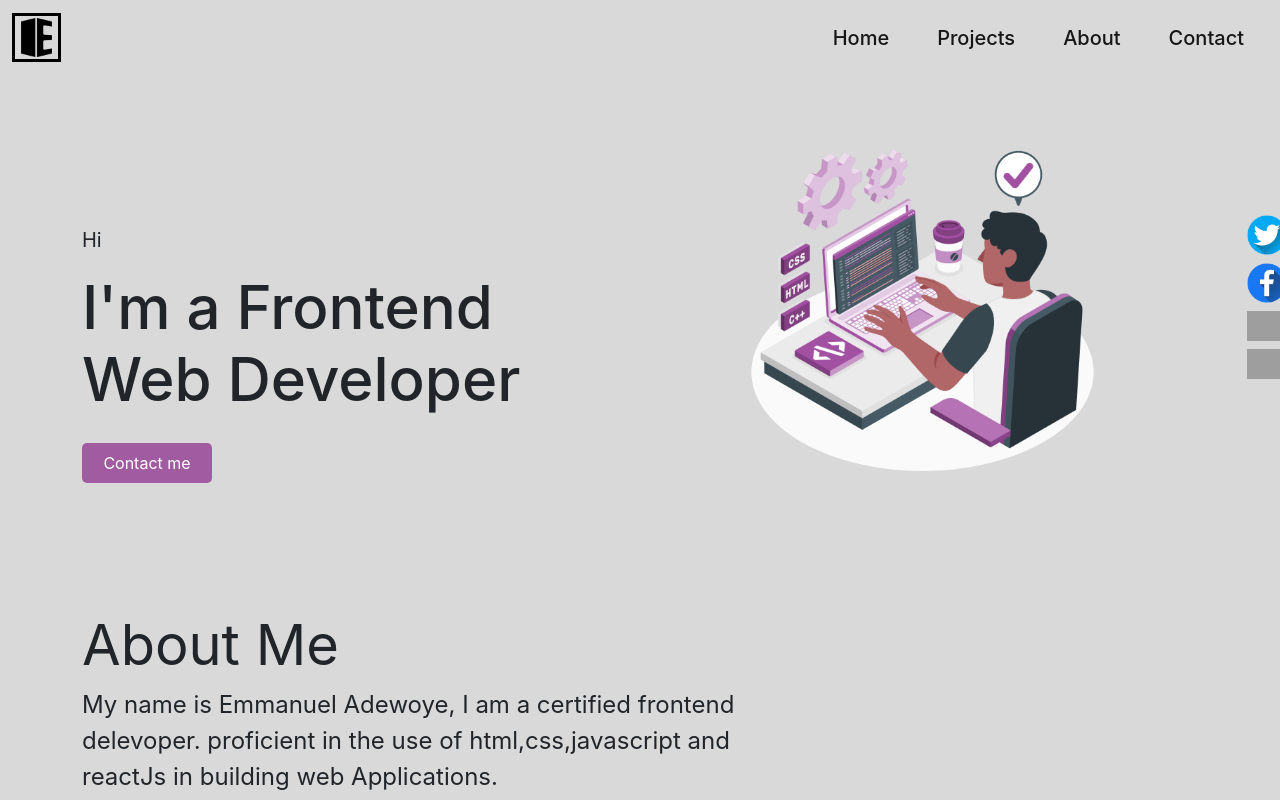
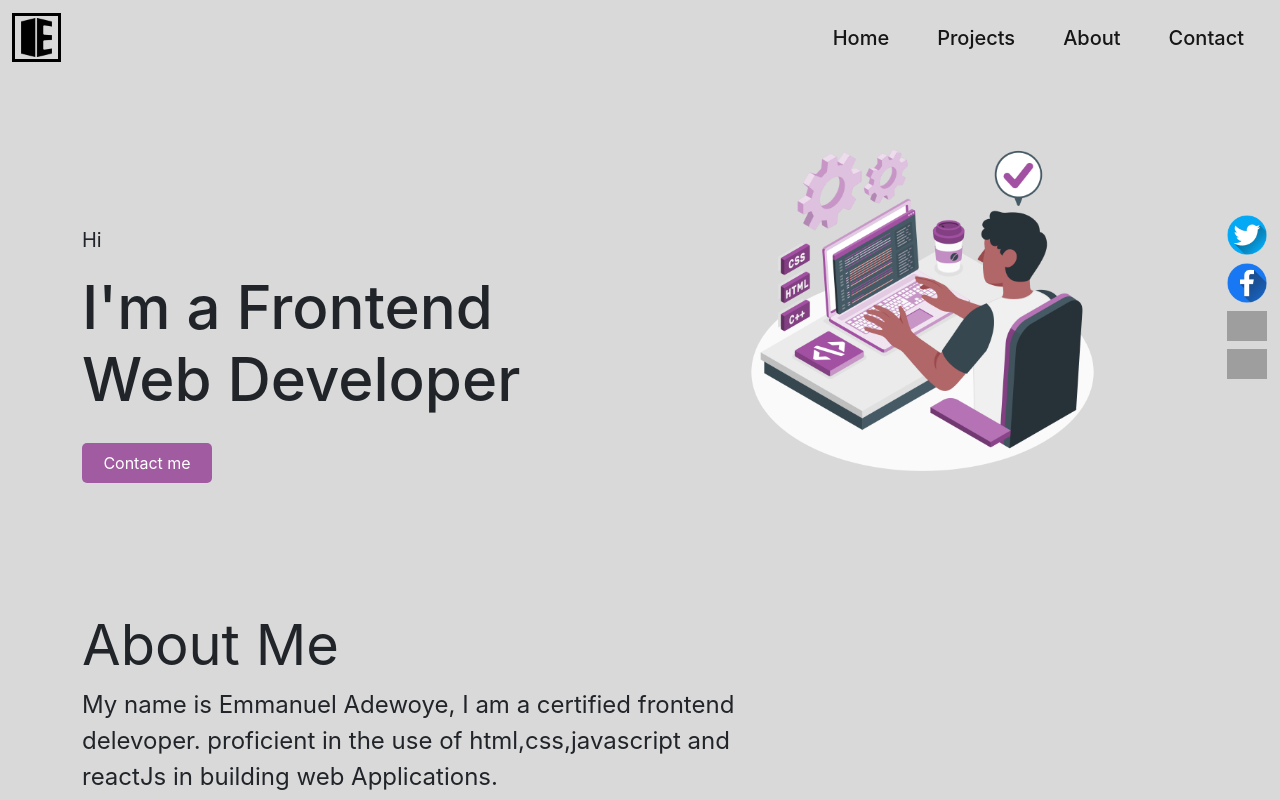
Before and after one commit to Emmaxfans/portfolio, a React (Create React App) app: page / in a window 1280 px wide. Shown: the top 800 px of the page. Built offline with nearby package versions, Linux system fonts and the light colour scheme; grey boxes are pictures that could not be loaded.

Commit message:
feat: reducing margin for the sidebar icons

```diff
--- a/src/App.css
+++ b/src/App.css
@@ -185,7 +185,7 @@
   column-gap: 8px;
   text-align: right;
   margin-top: 90px;
-  margin-left: 120px;
+  margin-left: 100px;
 }
 
 .top-icons1 img{
```
